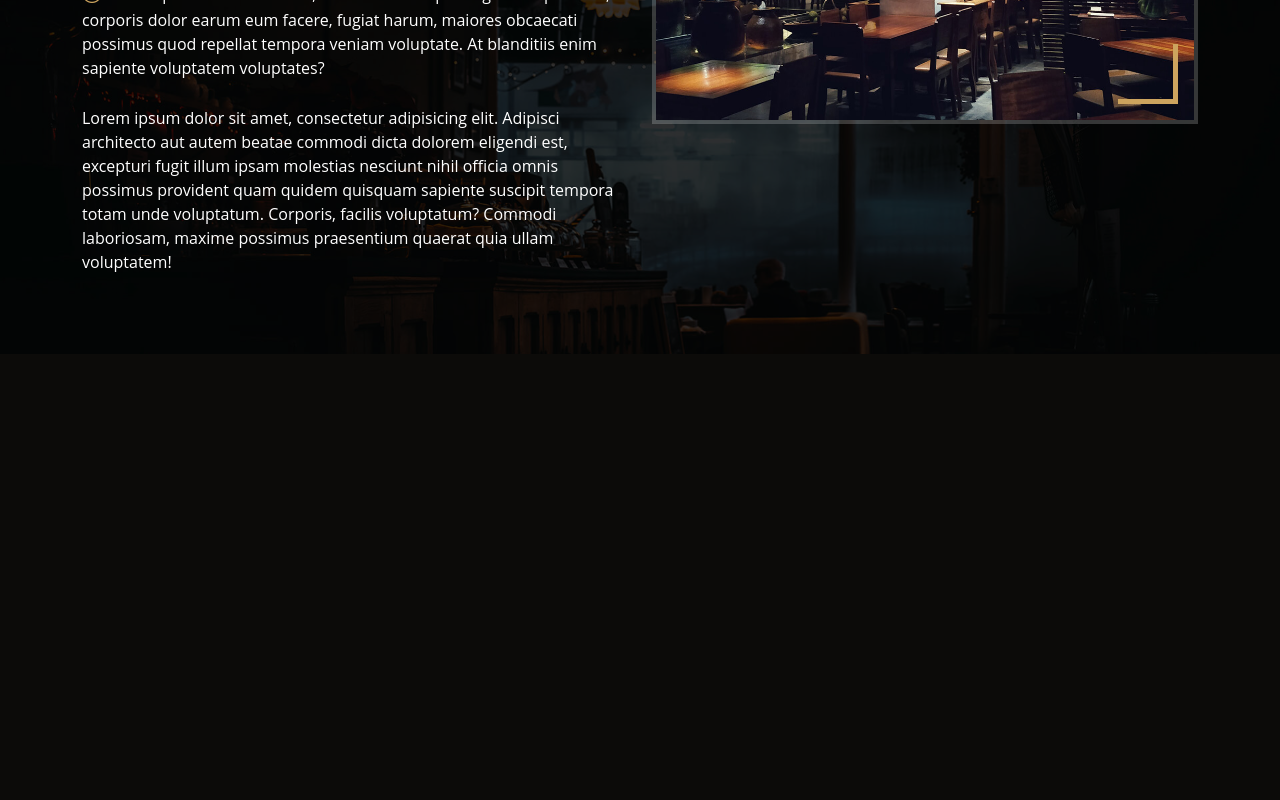
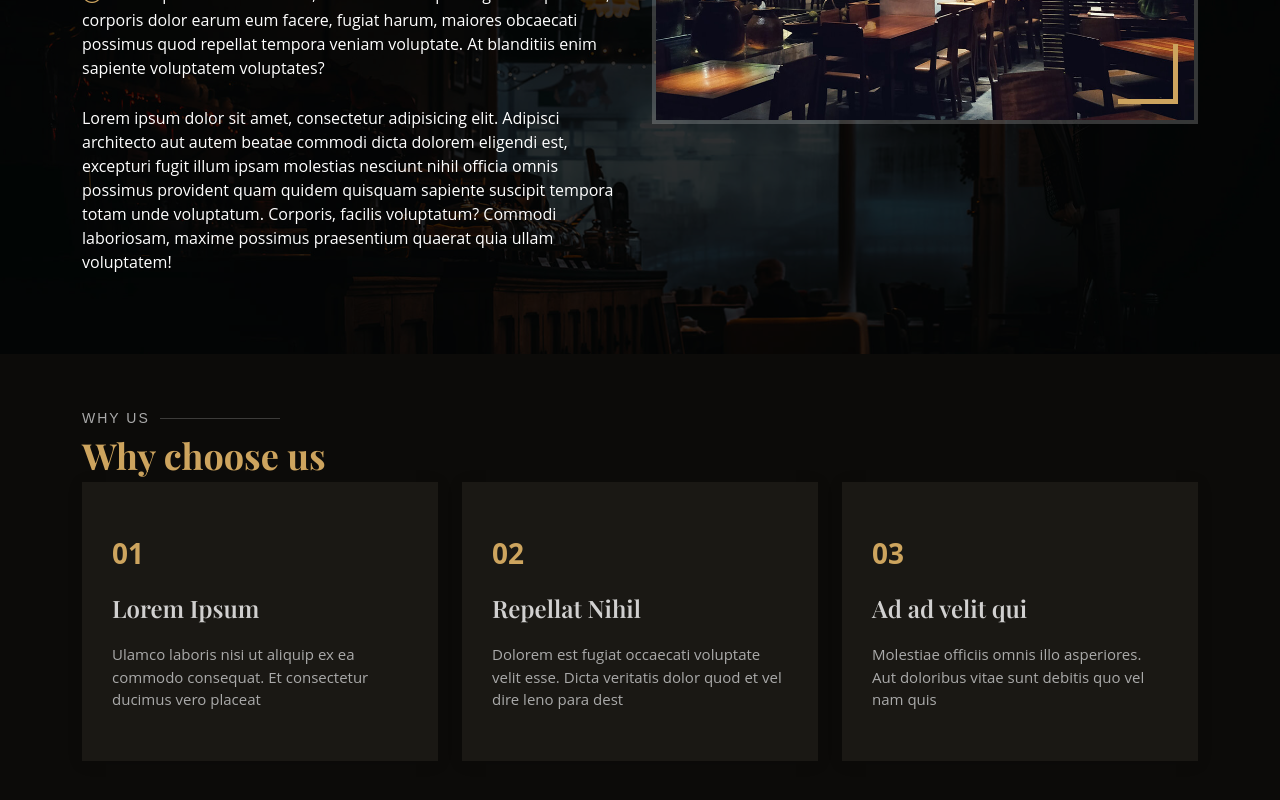
Before and after one commit to PerpetuumG/restaurant_dstudio, a Next.js app: page / in a window 1280 px wide. Shown: the part 1164-1964 px from the top of the page. Before the commit the page ends 1518 px from the top, so only its background shows below. Built offline with nearby package versions, Linux system fonts and the light colour scheme.

Commit message:
SectionTitle

```diff
--- /dev/null
+++ b/src/app/api/whyus/route.ts
@@ -0,0 +1,5 @@
+import { whyUs } from '@/app/data/data';
+
+export const GET = async () => {
+  return Response.json(whyUs);
+};
--- /dev/null
+++ b/src/app/components/sectionTitle/SectionTitle.tsx
@@ -0,0 +1,13 @@
+import React from 'react';
+import './sectionTitle.css';
+
+const SectionTitle = ({ title, subtitle }: { title: string; subtitle: string }) => {
+  return (
+    <div className={'section-title'}>
+      <h2>{title}</h2>
+      <p>{subtitle}</p>
+    </div>
+  );
+};
+
+export default SectionTitle;
--- /dev/null
+++ b/src/app/components/sectionTitle/sectionTitle.css
@@ -0,0 +1,33 @@
+.section {
+  padding-bottom: 40px;
+}
+
+.section-title h2 {
+  font-size: 14px;
+  font-weight: 500;
+  padding: 0;
+  line-height: 1px;
+  margin: 0 0 5px 0;
+  letter-spacing: 2px;
+  text-transform: uppercase;
+  color: #aaaaaa;
+  font-family: 'Poppins', sans-serif;
+}
+
+.section-title h2::after {
+  content: '';
+  width: 120px;
+  height: 1px;
+  display: inline-block;
+  background: rgba(255, 255, 255, 0.2);
+  margin: 4px 10px;
+}
+
+.section-title p {
+  margin: 0;
+  padding: 0;
+  font-size: 36px;
+  font-weight: 700;
+  font-family: 'Playfair Display', serif;
+  color: #cda45e;
+}
--- /dev/null
+++ b/src/app/components/whyUsCard/WhyUsCard.tsx
@@ -0,0 +1,16 @@
+import React from 'react';
+import './whyUsCard.css';
+
+const WhyUsCard = ({ item }: { item: { id: number; title: string; content: string } }) => {
+  return (
+    <div className={'col-lg-4 mt-4 mt-lg-0'}>
+      <div className={'box'} data-aos={'zoom-in'} data-aos-delay={'200'}>
+        <span>0{item.id}</span>
+        <h4>{item.title}</h4>
+        <p>{item.content}</p>
+      </div>
+    </div>
+  );
+};
+
+export default WhyUsCard;
--- /dev/null
+++ b/src/app/components/whyUsCard/whyUsCard.css
@@ -0,0 +1,3 @@
+.box {
+
+}
--- a/src/app/page.tsx
+++ b/src/app/page.tsx
@@ -1,5 +1,6 @@
 import Hero from '@/app/sections/hero/Hero';
 import About from '@/app/sections/about/About';
+import WhyUs from '@/app/sections/whyUs/WhyUs';
 
 export default function Home() {
   return (
@@ -7,6 +8,7 @@ export default function Home() {
       <Hero />
       <main id={'main'}>
         <About />
+        <WhyUs />
       </main>
     </>
   );
--- /dev/null
+++ b/src/app/sections/whyUs/WhyUs.tsx
@@ -0,0 +1,31 @@
+import React from 'react';
+import './whyUs.css';
+import WhyUsCard from '@/app/components/whyUsCard/WhyUsCard';
+import SectionTitle from '@/app/components/sectionTitle/SectionTitle';
+
+const getWhyUsData = async () => {
+  const res = await fetch('http://localhost:3000/api/whyus');
+  return res.json();
+};
+
+const WhyUs = async () => {
+  const items: [] = await getWhyUsData();
+
+  return (
+    <section id={'why-us'} className={'why-us'}>
+      <div className={'container'}>
+        <SectionTitle title={'Why us'} subtitle={'Why choose us'} />
+
+        <div className={'row'}>
+          {items &&
+            items.length > 0 &&
+            items.map((item: { id: number; title: string; content: string }) => (
+              <WhyUsCard key={item.id} item={item} />
+            ))}
+        </div>
+      </div>
+    </section>
+  );
+};
+
+export default WhyUs;
--- /dev/null
+++ b/src/app/sections/whyUs/whyUs.css
@@ -0,0 +1,40 @@
+.why-us .box {
+  padding: 50px 30px;
+  box-shadow: 0 2px 15px rgba(0, 0, 0, 0.1);
+  transition: all ease-in-out 0.3s;
+  background: #1a1814;
+}
+
+.why-us .box span {
+  display: block;
+  font-size: 28px;
+  font-weight: 700;
+  color: #cda45e;
+}
+
+.why-us .box h4 {
+  font-size: 24px;
+  font-weight: 600;
+  padding: 0;
+  margin: 20px 0;
+  color: rgba(255, 255, 255, 0.8);
+}
+
+.why-us .box p {
+  color: #aaaaaa;
+  font-size: 15px;
+  margin: 0;
+  padding: 0;
+}
+
+.why-us .box:hover {
+  background: #cda45e;
+  padding: 30px 30px 70px 30px;
+  box-shadow: 10px 15px 30px rgba(0, 0, 0, 0.18);
+}
+
+.why-us .box:hover span,
+.why-us .box:hover h4,
+.why-us .box:hover p {
+  color: #fff;
+}
```
